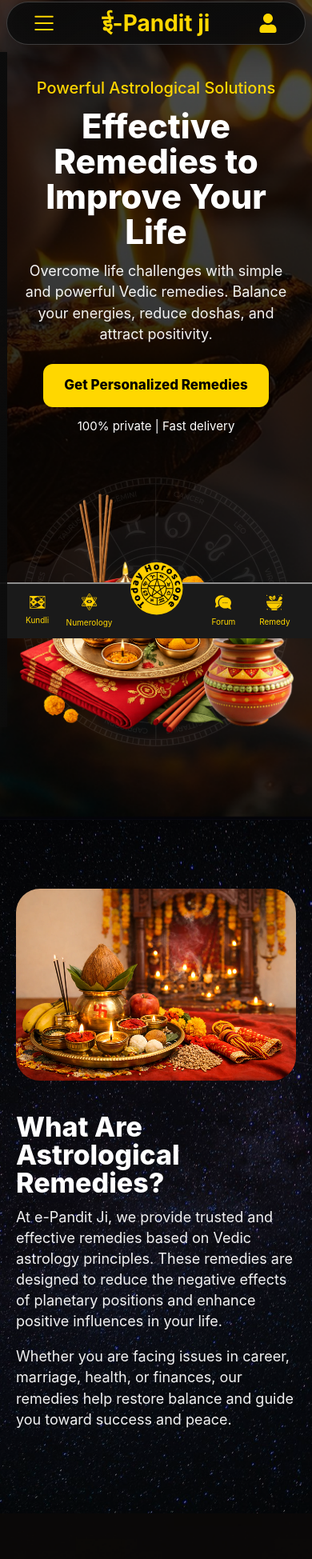
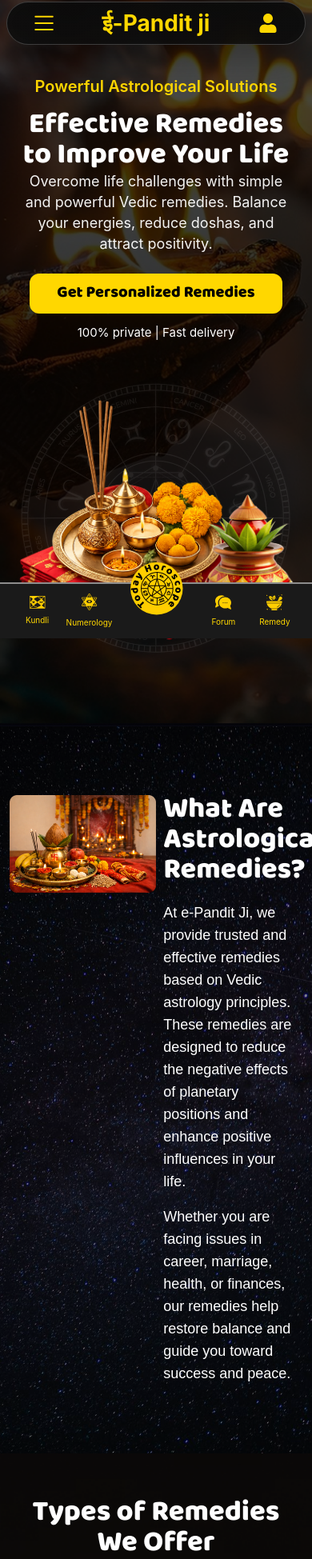
Before and after one commit to techb2bnew/E-Pandit-Ji, a Next.js app: page /remedy in a window 390 px wide. Shown: the part 46-1995 px from the top of the page at 80% size. Built offline with nearby package versions, Linux system fonts and the light colour scheme; a web font is replaced by a local one.

Commit message:
Work on Home page responsiveness , header responsive update menu , footer responsiveness and responsive kundli page

```diff
--- a/components/KundliNavbar.jsx
+++ b/components/KundliNavbar.jsx
@@ -156,7 +156,7 @@
             </div>
           </div>
 
-          <div className={`fixed w-full transition-all duration-700 top-15.5 h-screen bg-[linear-gradient(180deg,rgba(11,11,11,0.96)_0%,rgba(12,12,12,0.9)_100%)] ${openNavbar ? 'left-0' : '-left-full'}`}>
+          <div className={`block 2xl:hidden fixed w-full transition-all duration-700 top-15.5 h-screen bg-[linear-gradient(180deg,rgba(11,11,11,0.96)_0%,rgba(12,12,12,0.9)_100%)] ${openNavbar ? 'left-0' : '-left-[300%]'}`}>
             <div className="flex flex-col gap-y-6 pt-8 px-8 ">
               {MOBILE_LINKS.map((link) => {
                 const isActive = link.href === currentroute;
--- a/components/RemediesCTA.jsx
+++ b/components/RemediesCTA.jsx
@@ -1,30 +1,40 @@
+import Button from "./Uiux/Button";
+import Description from "./Uiux/Description";
+import Title from "./Uiux/Title";
+
 export default function RemediesCTA() {
   return (
-    <section className="relative overflow-hidden bg-[url('/assets/images/hero-bg.jpg')] bg-cover bg-center bg-no-repeat pb-[54px] pt-[34px]">
-      <div className="absolute inset-0 z-1 bg-black/80" />
+    <section className="relative overflow-hidden bg-black/80 bg-[url('/assets/images/hero-bg.jpg')] bg-cover bg-center bg-no-repeat pb-[54px] pt-[34px]">
+      {/* <div className="absolute inset-0 z-1 bg-black/80" /> */}
 
-      <div className="relative z-2 mx-auto max-w-[900px] px-6 text-center">
-        <h2 className="mb-2 text-[48px] font-extrabold leading-[1.08] text-white">
-          Start Your <span className="text-primary">Journey</span> Today
-        </h2>
+      <div className="mx-auto max-w-[820px] text-center pt-15">
 
-        <p className="mb-1 text-[17px] leading-[1.45] text-white/95">
-          Discover your true path. Understand your destiny. Start your journey
-          with e-Pandit Ji today.
-        </p>
+          <Title
+            title={'Start Your <span class="text-primary">Journey</span> Today'}
+            Class={'text-white'}
+          />
 
-        <p className="mb-[18px] text-[18px] leading-[1.45] text-white">
-          Find compatibility. Build trust. Begin your journey together.
-        </p>
+          <Description
+            description={'Discover your true path. Understand your destiny. Start your journey with e-Pandit Ji today.'}
+            variant={'secondary'}
+            Class={'text-white'}
+          />
 
-        <button className="h-[54px] min-w-[220px] cursor-pointer rounded-lg bg-primary px-6 text-[18px] font-extrabold text-black">
-          Get Started Now
-        </button>
+          <Description
+            description={'Find compatibility. Build trust. Begin your journey together.'}
+            Class={'text-white pt-2'}
+          />
 
-        <p className="mt-[10px] text-[15px] text-white">
-          100% private | Fast delivery
-        </p>
-      </div>
+          <Button
+            button_name={'Get Started Now'}
+            variant={'primary'}
+            Class={'text-black mt-8'}
+          />
+
+          <p className="mt-4 text-[18px] leading-[1.4] text-white">
+            100% private | Fast delivery
+          </p>
+        </div>
     </section>
   );
 }
--- a/components/RemediesHero.jsx
+++ b/components/RemediesHero.jsx
@@ -1,4 +1,6 @@
 import Image from "next/image";
+import Title from "./Uiux/Title";
+import Button from "./Uiux/Button";
 
 export default function RemediesHero() {
   return (
@@ -7,24 +9,27 @@
 
       <div className="relative z-2 mx-auto grid max-w-[1540px] grid-cols-1 items-center gap-[30px] px-14 text-center md:grid-cols-[1.05fr_1fr] md:text-left max-[991px]:px-5">
         <div className="max-w-[640px] max-[991px]:mx-auto">
-          <p className="mb-[10px] text-[20px] font-medium text-primary">
+          <p className="text-primary text-xl md:text-2xl 2xl:text-[26px] font-semibold mb-4">
             Powerful Astrological Solutions
           </p>
 
-          <h1 className="mb-[14px] text-[62px] font-extrabold leading-[1.05] text-white max-[991px]:text-[42px]">
-            Effective Remedies to
-            <br />
-            Improve Your Life
-          </h1>
+
+
+          <Title
+           title={'Effective Remedies to Improve Your Life'}
+           Class={'text-white'}
+           />
 
           <p className="mb-6 max-w-[620px] text-[24px] leading-[1.45] text-white/95 max-[991px]:text-[18px]">
             Overcome life challenges with simple and powerful Vedic remedies.
             Balance your energies, reduce doshas, and attract positivity.
           </p>
 
-          <button className="h-[62px] min-w-[300px] cursor-pointer rounded-[12px] bg-primary px-[26px] text-[19px] font-extrabold text-black max-[991px]:h-[54px] max-[991px]:min-w-[240px] max-[991px]:text-[17px]">
-            Get Personalized Remedies
-          </button>
+          <Button
+           button_name={'Get Personalized Remedies'}
+           Class={'text-black'}
+           variant={'primary'}
+           />
 
           <p className="mt-3 text-[18px] text-white max-[991px]:text-[15px]">
             100% private | Fast delivery
--- a/components/RemediesIntro.jsx
+++ b/components/RemediesIntro.jsx
@@ -1,41 +1,52 @@
 import Image from "next/image";
+import Title from "./Uiux/Title";
+import Description from "./Uiux/Description";
 
 export default function RemediesIntro() {
   return (
     <section className="relative overflow-hidden bg-[url('/assets/night-sky-2.png')] bg-cover bg-center bg-no-repeat py-[86px]">
       <div className="absolute inset-0 z-1 bg-black/45" />
 
-      <div className="relative z-2 mx-auto grid max-w-[1540px] grid-cols-1 items-center gap-10 px-[76px] md:grid-cols-[430px_1fr] max-[991px]:px-5">
+      <div className="inn_container">
+        <div className="relative z-2 mx-auto grid grid-cols-2 ">
           <div>
-          <div className="relative h-[328px] w-full overflow-hidden rounded-[30px] max-[991px]:h-60">
+            <div className="relative">
               <Image
                 src="/assets/remedies-intro.png"
                 alt="What are astrological remedies"
-              fill
-              className="object-cover"
+                width={1000}
+                height={500}
+                className=""
               />
             </div>
           </div>
 
-        <div>
-          <h2 className="mb-3 text-[54px] font-extrabold leading-[1.04] text-white max-[991px]:text-[34px]">
-            What Are Astrological
-            <br />
-            Remedies?
-          </h2>
+          <div className="flex items-center justify-center">
+            <div className="max-w-[90%] mx-auto">
+            <Title
+             title={'What Are Astrological Remedies?'}
+             Class={'text-white'}
+            />
 
-          <p className="mb-[18px] text-[22px] leading-[1.45] text-white/95 max-[991px]:text-[18px]">
-            At e-Pandit Ji, we provide trusted and effective remedies based on
-            Vedic astrology principles. These remedies are designed to reduce
-            the negative effects of planetary positions and enhance positive
-            influences in your life.
-          </p>
 
-          <p className="mb-[18px] text-[22px] leading-[1.45] text-white/95 max-[991px]:text-[18px]">
-            Whether you are facing issues in career, marriage, health, or
-            finances, our remedies help restore balance and guide you toward
-            success and peace.
-          </p>
+
+            <div className="pt-5 space-y-4">
+               {
+              [
+                'At e-Pandit Ji, we provide trusted and effective remedies based on Vedic astrology principles. These remedies are designed to reduce the negative effects of planetary positions and enhance positive influences in your life.',
+                'Whether you are facing issues in career, marriage, health, or finances, our remedies help restore balance and guide you toward success and peace.'
+              ].map((item,index)=>(
+                <Description
+                key={index}
+                 description={item}
+                 Class={'text-white'}
+                />
+              ))
+             }
+            </div>
+
+            </div>
+          </div>
         </div>
       </div>
     </section>
--- a/components/RemediesTypesSection.jsx
+++ b/components/RemediesTypesSection.jsx
@@ -1,6 +1,7 @@
 "use client";
 
 import { useState } from "react";
+import Title from "./Uiux/Title";
 
 const TABS = [
   "Puja & Rituals",
@@ -18,11 +19,15 @@
       <div className="absolute inset-0 z-1" />
 
       <div className="relative z-2 mx-auto max-w-[1540px] px-[70px] max-[991px]:px-5">
-        <h2 className="mb-[22px] text-center text-[46px] font-extrabold leading-[1.08] text-white max-[991px]:text-[34px]">
-          Types of Remedies We Offer
-        </h2>
 
-        <div className="mb-7 flex flex-wrap justify-center gap-[10px]">
+        <div className="text-center">
+        <Title
+         title={'Types of Remedies We Offer'}
+         Class={'text-white'}
+        />
+        </div>
+
+        <div className="mb-7 pt-8 flex flex-wrap justify-center gap-[10px]">
           {TABS.map((tab) => (
             <button
               key={tab}
```
Also changed, not shown: components/RemediesWhyHow.jsx (+25 -16 lines). Lines whose indentation alone changed are shown as unchanged.
